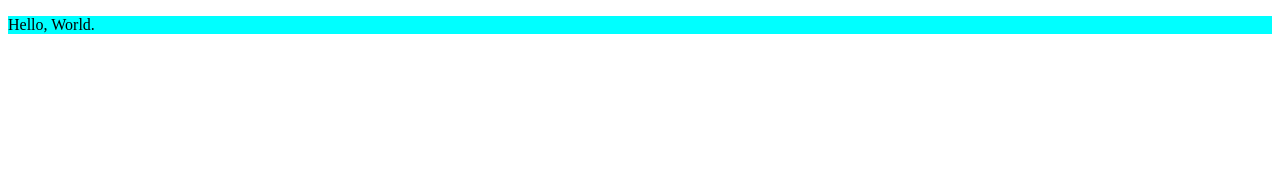
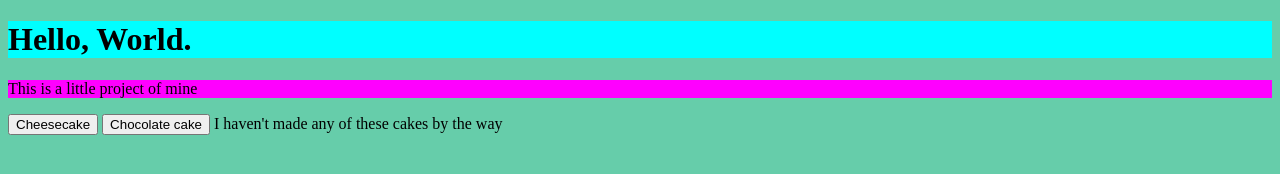
Before and after one commit to Philiperen/Philiperen.github.io, a plain HTML site: page index.html in a window 1280 px wide. Drawn offline with Linux system fonts and the light colour scheme.

Commit message:
Cake page

```diff
--- a/index.html
+++ b/index.html
@@ -1,6 +1,31 @@
 <!doctype html>
 <html>
-  <body>
-  <p style="background-color:Cyan;">Hello, World.</p>
+  <head>
+    <title>My lovely cakes</title>
+    <script type="text/javascript">
+      function picture() {
+          if(document.getElementById("billede").style.display == "block") {
+            document.getElementById("billede").style.display = "none";
+          } else {
+            document.getElementById("billede").style.display = "block";
+          }
+      }
+      function picture2() {
+          if(document.getElementById("billede2").style.display == "block") {
+            document.getElementById("billede2").style.display = "none";
+          } else {
+            document.getElementById("billede2").style.display = "block";
+          }
+      }
+    </script>
+  </head>
+  <body style="background-color:MediumAquaMarine;">
+    <h1 style="background-color:Cyan;">Hello, World.</h1>
+    <img id="billede" style="display: none" src="https://www.seriouseats.com/recipes/images/2017/06/20170526-no-bake-cheesecake-vicky-wasik-18-1500x1125.jpg">
+    <img id="billede2" style="display: none" src="https://www.bbcgoodfood.com/sites/default/files/styles/recipe/public/recipe/recipe-image/2017/10/easy_chocolate_cake.jpg?itok=79848APr">
+    <p style="background-color:Magenta;">This is a little project of mine</p>
+    <button onclick="picture()">Cheesecake</button>
+    <button onclick="picture2()">Chocolate cake</button>
+    <p2>I haven't made any of these cakes by the way</p2>
   </body>
 </html>
```
